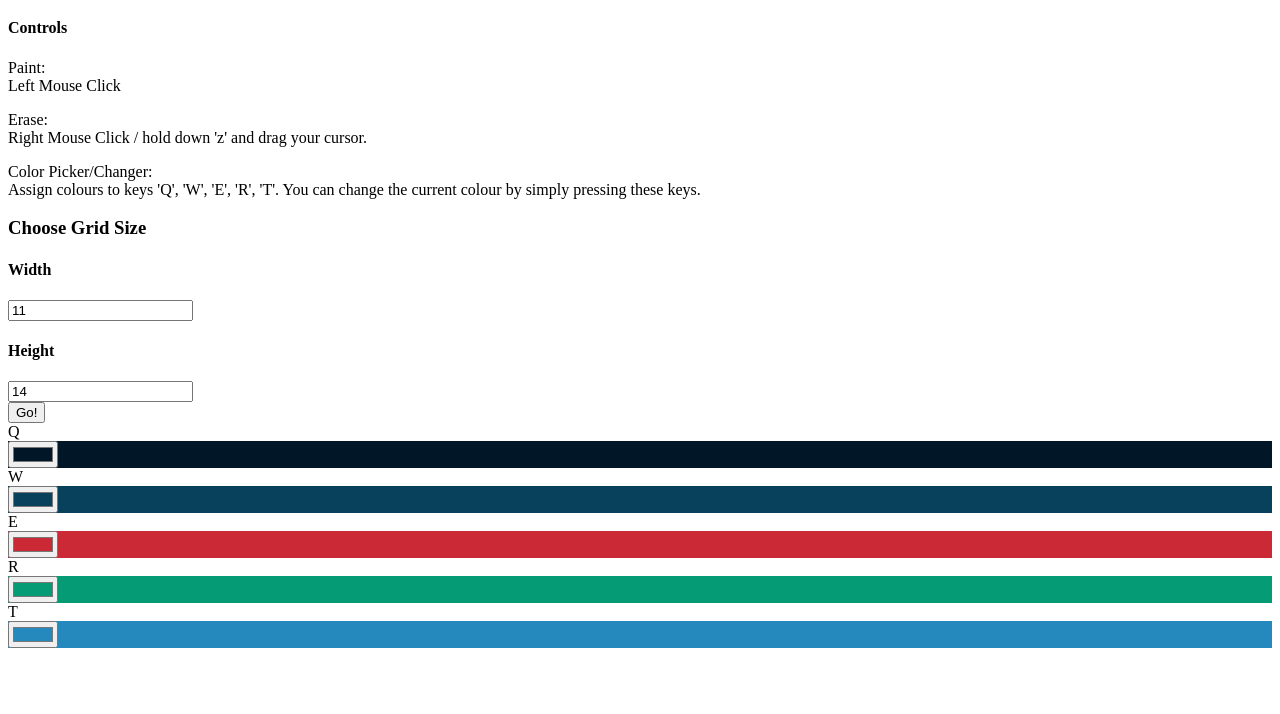
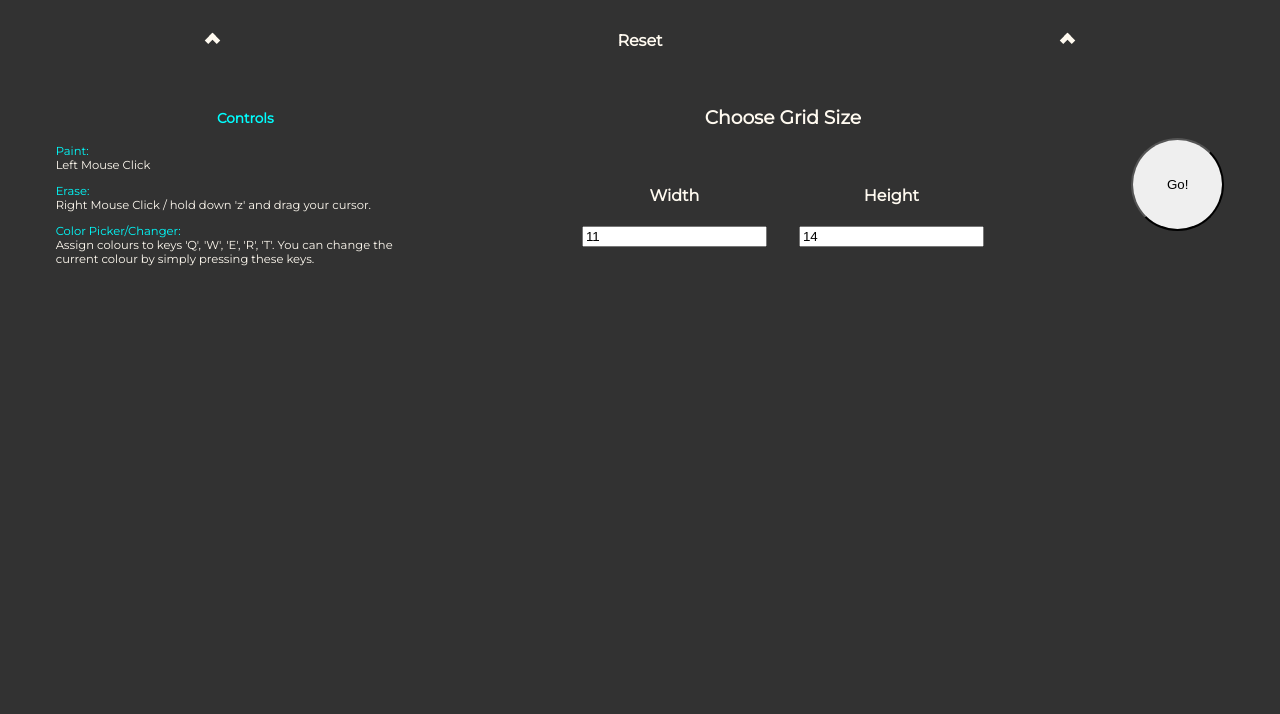
Before and after one commit to captbobo/pixel-art-maker, a plain HTML site: page index.html in a window 1280 px wide. Shown: the part 86-800 px from the top of the page. Drawn offline with nearby package versions, Linux system fonts and the light colour scheme.

Commit message:
Update index.html

```diff
--- a/index.html
+++ b/index.html
@@ -4,14 +4,12 @@
     <head>
         <meta charset="utf-8">
         <title>Pixel-Art Maker! | By Can Surmeli</title>
-        <!-- color picker -->
         <script src="//ajax.googleapis.com/ajax/libs/jquery/1.8.3/jquery.min.js"></script>
         <script src="//ajax.googleapis.com/ajax/libs/jqueryui/1.9.2/jquery-ui.min.js"></script>
-
-        <link rel="stylesheet" href="mystyles.css">
         <link href="https://fonts.googleapis.com/css?family=Montserrat" rel="stylesheet">
         <script type="text/javascript" src="https://ajax.googleapis.com/ajax/libs/jquery/3.2.1/jquery.min.js"></script>
         <script type="text/javascript" src="designs.js" ></script>
+        <link rel="stylesheet" href="styles.css">
 
     </head>
 
```
